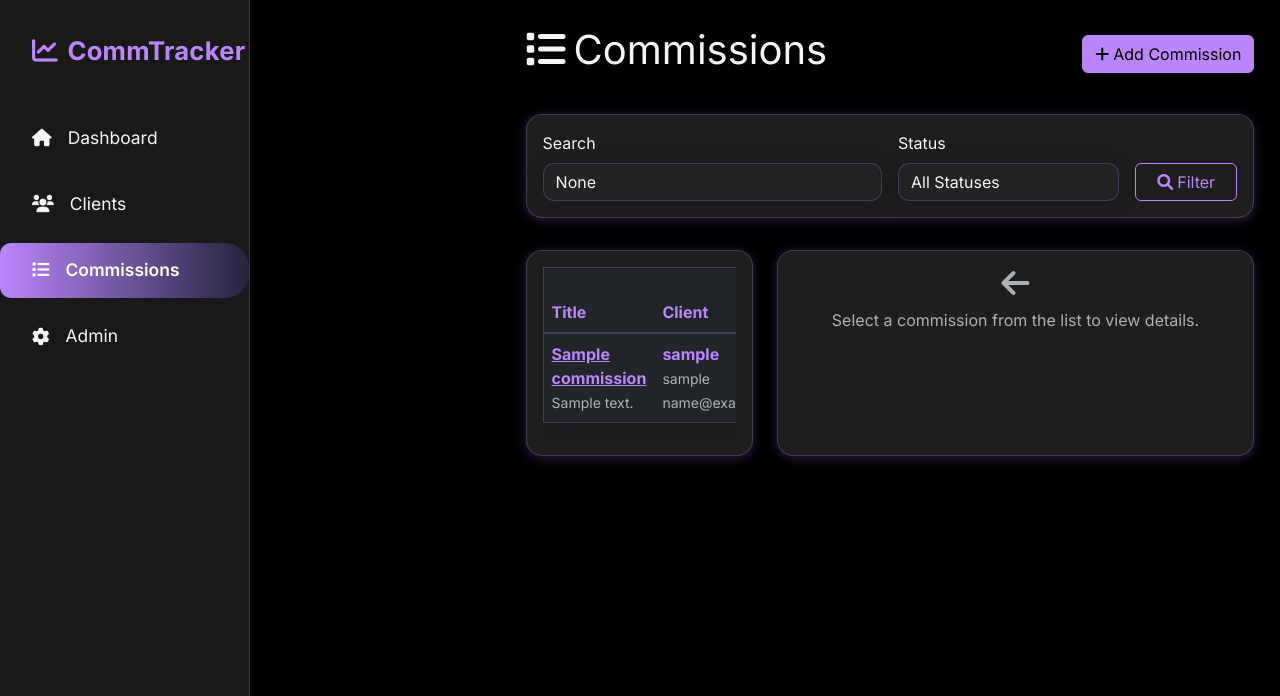
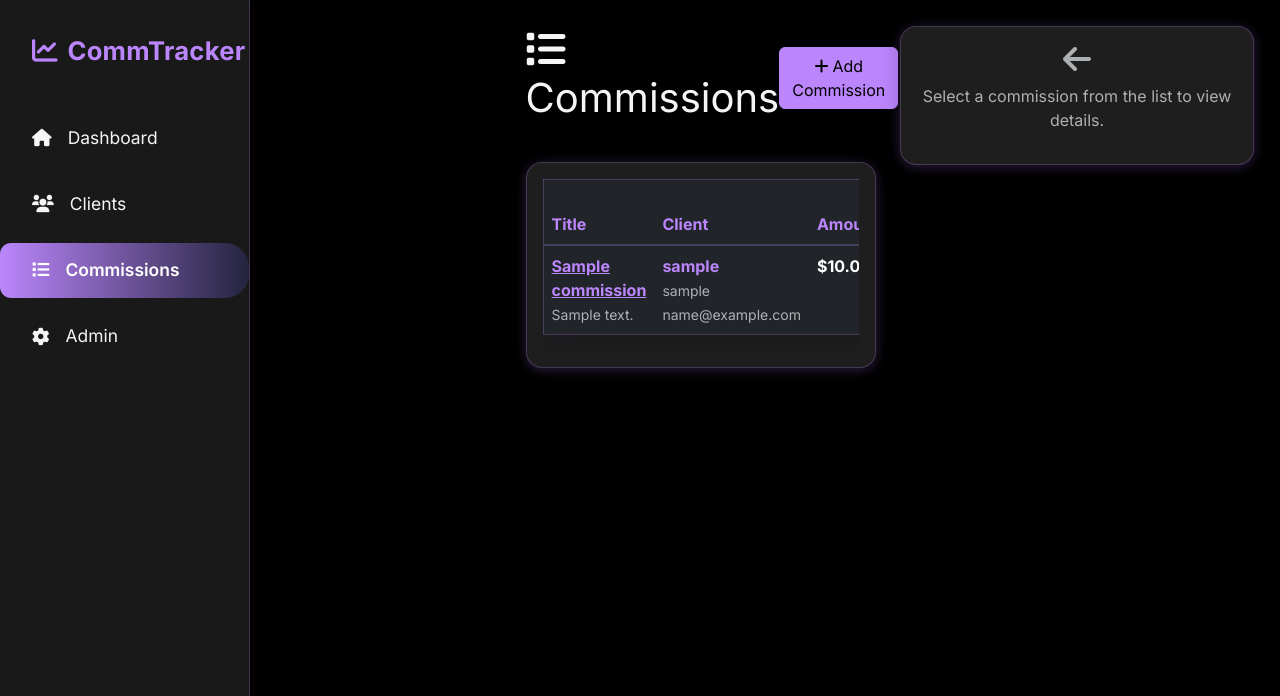
Before and after one commit to Mazzareth/Commtracker, a Django app: page /commissions/ in a window 1280 px wide. Shown: the top 696 px of the page. Run offline with Django 5.2, Linux system fonts and the light colour scheme; tables that the repository leaves empty hold one stand-in row (values such as "Sample post"); some libraries are stand-ins or nearby versions.

Commit message:
feat: implement master-detail panel layout for client and commission lists
Co-authored-by: Genie <genie@cosine.sh>

```diff
--- a/commissions/static/commissions/css/app.css
+++ b/commissions/static/commissions/css/app.css
@@ -13,11 +13,52 @@
     --sidebar-link-hover: var(--brand-purple-light, #d1a3ff);
 }
 
+/* ...sidebar styles... */
+
 .app-shell {
     display: flex;
     min-height: 100vh;
     width: 100vw;
     background: var(--bg-black, #000);
+}
+
+/* --- Master-Detail Panel Layout --- */
+.panel-container {
+    display: flex;
+    gap: 2rem;
+    width: 100%;
+    align-items: flex-start;
+    flex-wrap: wrap;
+}
+.list-panel {
+    max-width: 350px;
+    min-width: 0;
+    flex: 0 0 350px;
+    width: 100%;
+}
+
+.detail-panel {
+    flex: 1 1 0%;
+    min-width: 0;
+    width: 100%;
+}
+
+@media (max-width: 991.98px) {
+    .panel-container {
+        flex-direction: column;
+        gap: 1.2rem;
+    }
+    .list-panel,
+    .detail-panel {
+        max-width: 100%;
+        width: 100%;
+        flex: 1 1 100%;
+    }
+}
+
+/* Hide Bootstrap navbar if exists */
+.navbar, .glass-navbar {
+    display: none !important;
 }
 
 #sidebar {
--- a/commissions/templates/commissions/commission_list.html
+++ b/commissions/templates/commissions/commission_list.html
@@ -3,8 +3,8 @@
 {% block title %}Commissions - Commissions Tracker{% endblock %}
 
 {% block content %}
-<div class="row">
-    <div class="col-12">
+<div class="panel-container d-flex gap-4 flex-wrap flex-md-nowrap">
+    <div class="list-panel">
         <div class="d-flex justify-content-between align-items-center mb-4">
             <h1>
                 <i class="fas fa-list me-2"></i>Commissions
@@ -13,50 +13,10 @@
                 <i class="fas fa-plus me-1"></i>Add Commission
             </a>
         </div>
-    </div>
-</div>
-
-<div class="row mb-4">
-    <div class="col-12">
-        <div class="card">
-            <div class="card-body">
-                <form method="get" class="row g-3">
-                    <div class="col-md-6">
-                        <label for="search" class="form-label">Search</label>
-                        <input type="text" class="form-control" id="search" name="search"
-                               value="{{ search_query }}" placeholder="Search by title, client, or description...">
-                    </div>
-                    <div class="col-md-4">
-                        <label for="status" class="form-label">Status</label>
-                        <select class="form-select" id="status" name="status">
-                            <option value="">All Statuses</option>
-                            {% for value, label in status_choices %}
-                                <option value="{{ value }}" {% if status_filter == value %}selected{% endif %}>
-                                    {{ label }}
-                                </option>
-                            {% endfor %}
-                        </select>
-                    </div>
-                    <div class="col-md-2">
-                        <label class="form-label">&nbsp;</label>
-                        <div class="d-grid">
-                            <button type="submit" class="btn btn-outline-purple">
-                                <i class="fas fa-search me-1"></i>Filter
-                            </button>
-                        </div>
-                    </div>
-                </form>
-            </div>
-        </div>
-    </div>
-</div>
-
-<div class="row">
-    <div class="col-md-4">
         <div class="card animate__animated animate__fadeInUp" data-aos="fade-up">
             <div class="card-body">
                 {% if commissions %}
-                    <div class="table-responsive">
+                    <div class="table-responsive d-none d-md-block">
                         <table class="table table-hover animate__animated animate__fadeInUp" data-aos="fade-up">
                             <thead>
                                 <tr>
@@ -71,7 +31,12 @@
                                 {% for commission in commissions %}
                                 <tr class="{% if selected_pk|default:''|add:'' == commission.pk|stringformat:'s' %}table-row-active bg-purple-selected{% endif %}">
                                     <td>
-                                        <a href="?selected={{ commission.pk }}" class="text-purple">
+                                        <a href="?selected={{ commission.pk }}"
+                                           class="text-purple"
+                                           hx-get="?selected={{ commission.pk }}"
+                                           hx-target="#commissionDetail"
+                                           hx-swap="innerHTML"
+                                           hx-push-url="true">
                                             <strong>{{ commission.title }}</strong>
                                         </a>
                                         {% if commission.description %}
@@ -176,7 +141,7 @@
             </div>
         </div>
     </div>
-    <div class="col-md-8">
+    <div class="detail-panel flex-grow-1" id="commissionDetail">
         {% if selected_commission %}
             {% include 'commissions/_commission_panel.html' %}
         {% else %}
--- a/commissions/views.py
+++ b/commissions/views.py
@@ -42,6 +42,10 @@ def commission_list(request):
         'notes': notes,
         'selected_pk': selected_pk,
     }
+
+    if request.headers.get('HX-Request'):
+        # Only render the panel partial so HTMX swaps it in
+        return render(request, 'commissions/_commission_panel.html', context)
     return render(request, 'commissions/commission_list.html', context)
 
 
@@ -89,13 +93,17 @@ def client_list(request):
             notes = selected_client.client_notes.all().order_by('-created_at')
             client_note_form = ClientNoteForm()
 
-    return render(request, 'commissions/client_list.html', {
+    context = {
         'clients': clients,
         'selected_client': selected_client,
         'client_note_form': client_note_form,
         'notes': notes,
         'selected_pk': valid_selected_pk,
-    })
+    }
+    if request.headers.get('HX-Request'):
+        # Only render the panel partial so HTMX swaps it in
+        return render(request, 'commissions/_client_panel.html', context)
+    return render(request, 'commissions/client_list.html', context)
 
 def client_create(request):
     if request.method == 'POST':
```
Also changed, not shown: commissions/templates/commissions/client_list.html (+10 -9 lines).
